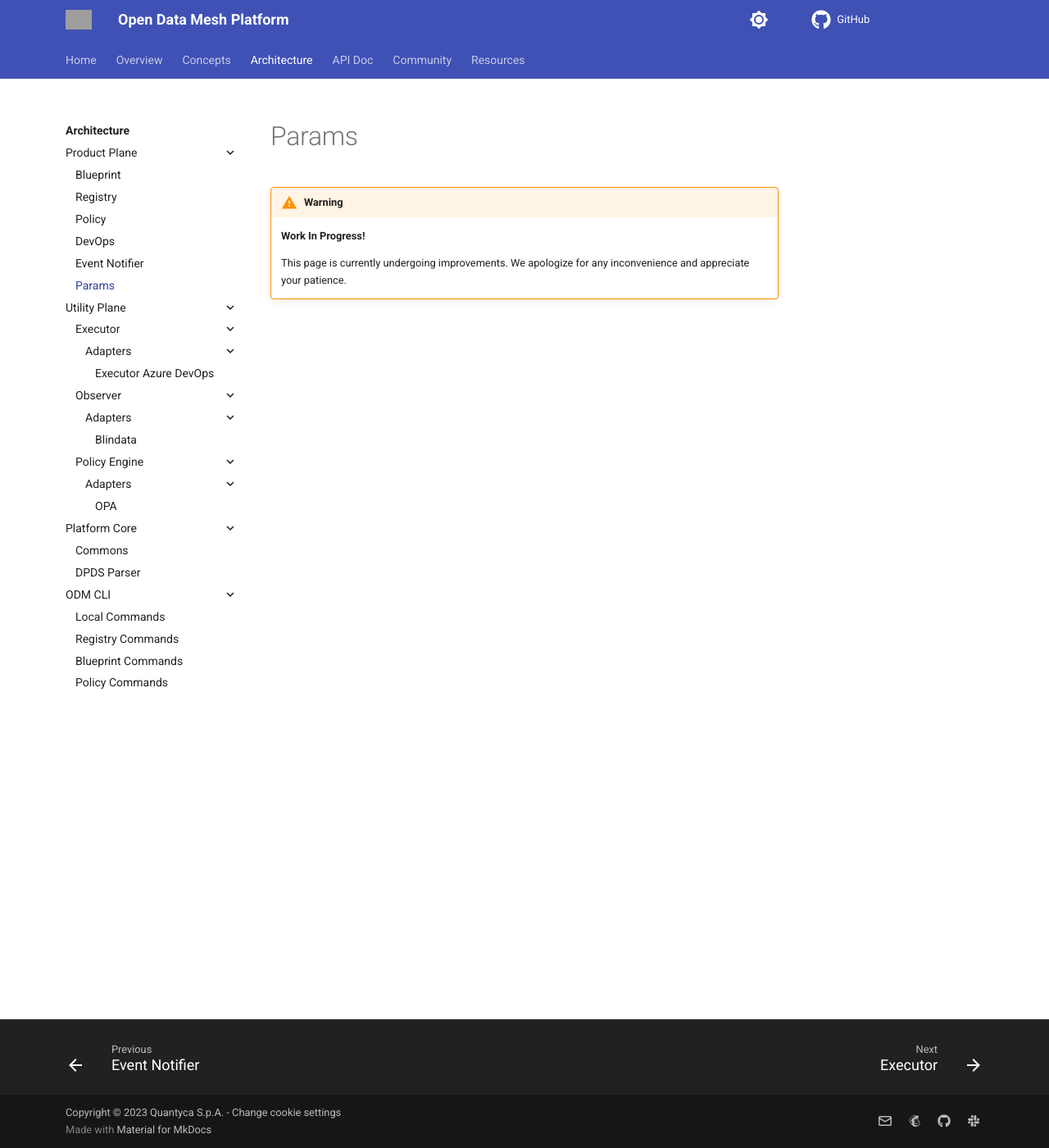
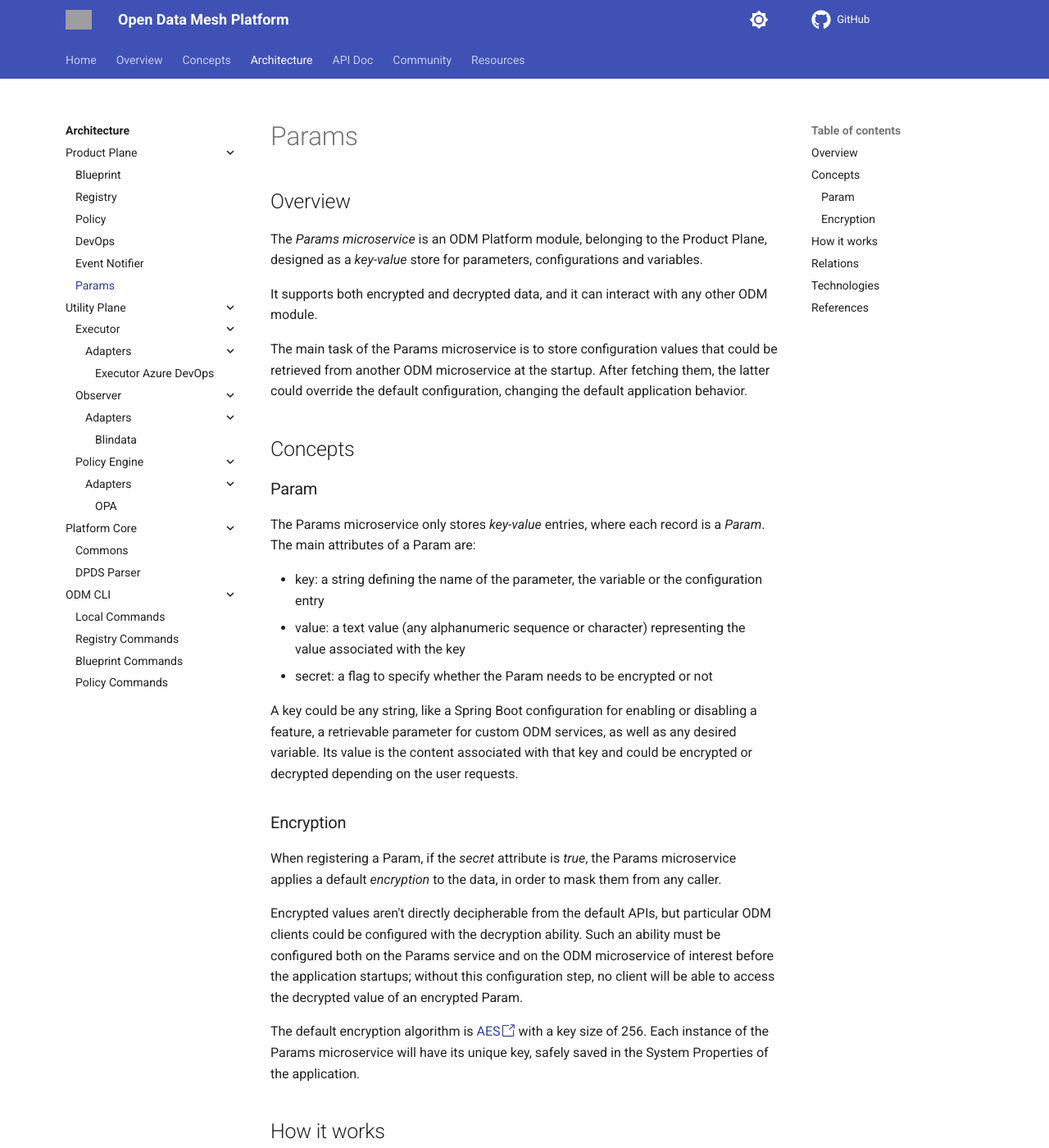
Before and after one commit to opendatamesh-initiative/odm-site-platform, an MkDocs documentation site: the page built from docs/architecture/product-plane/params.md, in a window 1280 px wide and 1400 px high. Shown: the whole window at 82% size. Built offline with MkDocs 1.6.1 and Material for MkDocs 9.7.7, drawn with Linux system fonts in a browser that asks for light colours; comment, search, counter and statistics services are not loaded; some of the changed text lies outside the part shown; grey boxes are pictures that could not be loaded.

Commit message:
Add draft for Params

```diff
--- a/docs/architecture/product-plane/params.md
+++ b/docs/architecture/product-plane/params.md
@@ -1,7 +1,69 @@
 # Params
+
+## Overview
+
+The _Params microservice_ is an ODM Platform module, belonging to the Product Plane,
+designed as a _key-value_ store for parameters, configurations and variables.
+
+It supports both encrypted and decrypted data, and it can interact with any other ODM module.
+
+The main task of the Params microservice is to store configuration values
+that could be retrieved from another ODM microservice at the startup.
+After fetching them, the latter could override the default configuration, changing the default application behavior.
+
+## Concepts
+
+### Param
+The Params microservice only stores _key-value_ entries, where each record is a _Param_.
+The main attributes of a Param are:
+
+* key: a string defining the name of the parameter, the variable or the configuration entry
+* value: a text value (any alphanumeric sequence or character) representing the value associated with the key
+* secret: a flag to specify whether the Param needs to be encrypted or not
+
+A key could be any string, like a Spring Boot configuration for enabling or disabling a feature,
+a retrievable parameter for custom ODM services, as well as any desired variable.
+Its value is the content associated with that key and could be encrypted or decrypted depending on the user requests.
+
+### Encryption
+When registering a Param, if the _secret_ attribute is _true_, the Params microservice applies a default _encryption_
+to the data, in order to mask them from any caller.
+
+Encrypted values aren't directly decipherable from the default APIs, but particular ODM clients could be configured
+with the decryption ability.
+Such an ability must be configured both on the Params service and on the ODM microservice of interest
+before the application startups; without this configuration step, no client will be able to access the decrypted value
+of an encrypted Param.
+
+The default encryption algorithm is <a href="https://en.wikipedia.org/wiki/Advanced_Encryption_Standard" target="_blank">AES:octicons-link-external-24:</a>
+with a key size of 256. Each instance of the Params microservice will have its unique key,
+safely saved in the System Properties of the application.
+
+## How it works
 
 !!! warning
 
     **Work In Progress!**
 
-    This page is currently undergoing improvements. We apologize for any inconvenience and appreciate your patience.
+    This page is currently undergoing improvements, such as the integration with any other ODM modules and the dynamic updated of application's configurations.
+    We apologize for any inconvenience and appreciate your patience.
+
+## Relations
+
+!!! warning
+
+    **Work In Progress!**
+
+    This page is currently undergoing improvements, such as the integration with any other ODM modules and the dynamic updated of application's configurations.
+    We apologize for any inconvenience and appreciate your patience.
+
+## Technologies
+
+Other than the default Java, Maven and Spring technologies, the Params module does not make use of any particular technology.
+Encryption and decryption are implemented through default Java libraries,
+such as _Base64_, Security and Crypto.
+
+## References
+
+* GitHub repository: <a href="https://github.com/opendatamesh-initiative/odm-platform" target="_blank">odm-platform:octicons-link-external-24:</a>
+* API Documentation: Coming soon!
```
